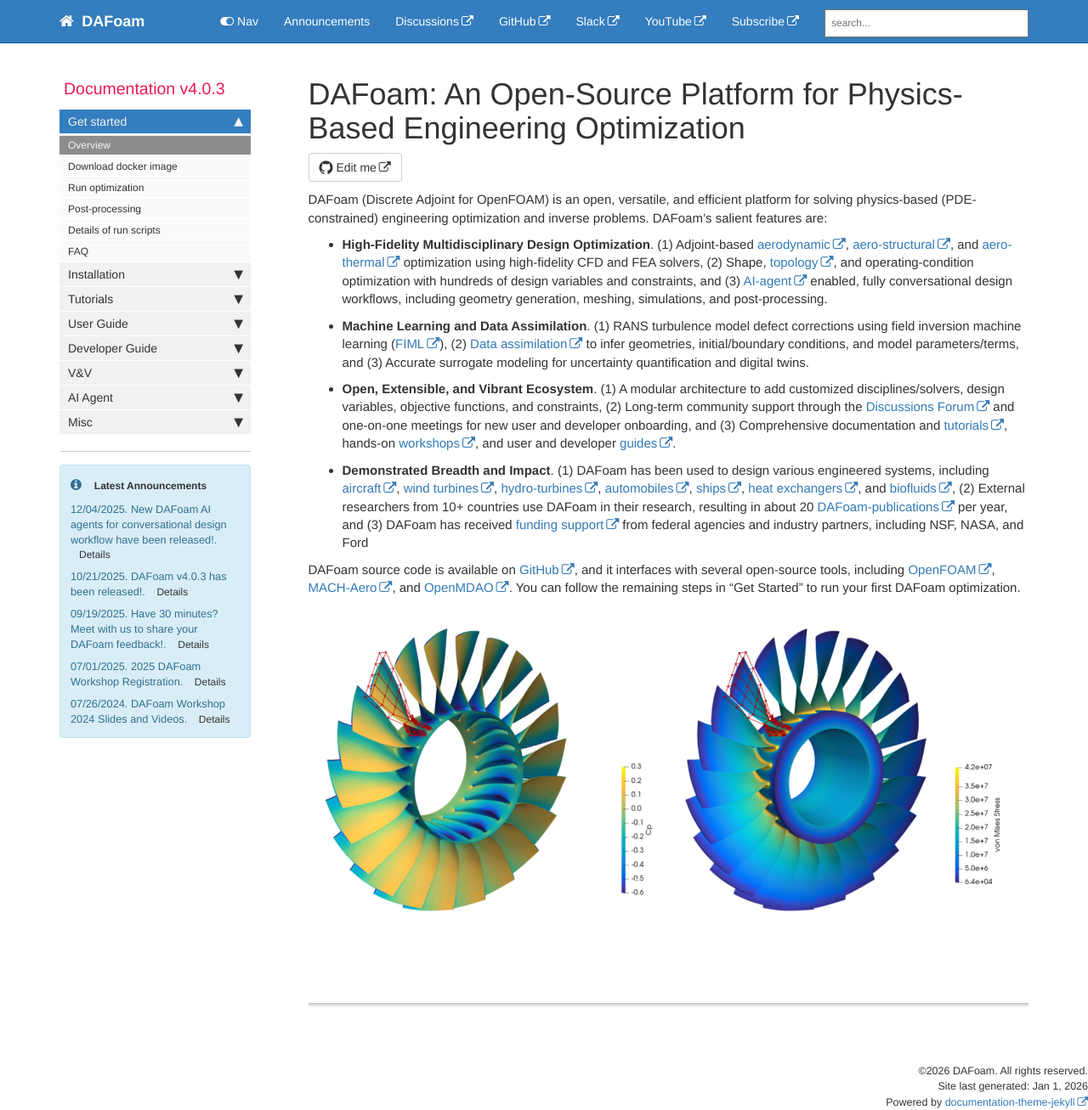
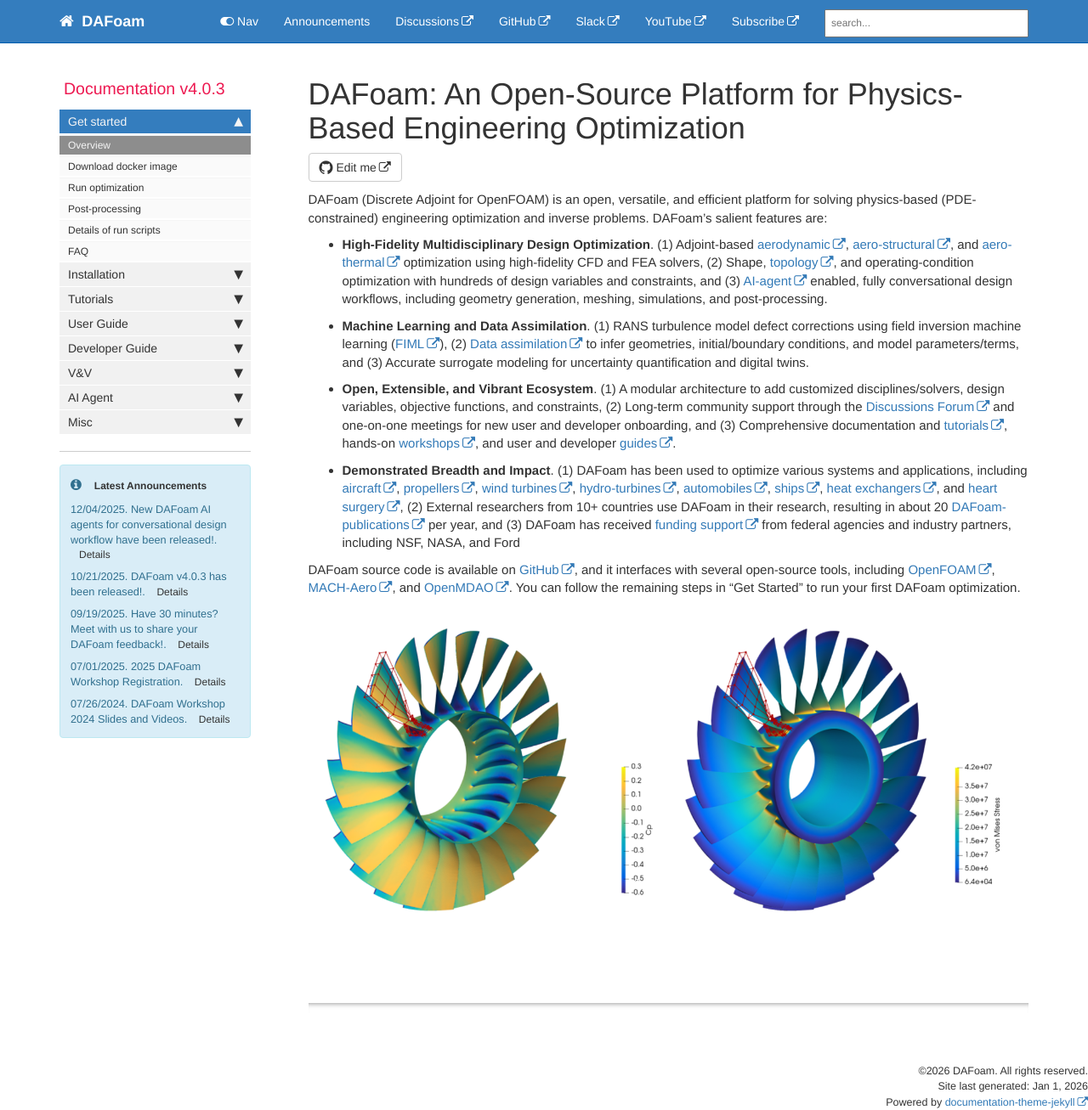
Before and after one commit to DAFoam/DAFoam.github.io, a Jekyll site: the page built from index.md, in a window 1280 px wide and 1307 px high. Shown: the whole window at 85% size. Built offline with Jekyll 4.4.1, drawn with Linux system fonts in a browser that asks for light colours; comment, search, counter and statistics services are not loaded.

Commit message:
content update

```diff
--- a/index.md
+++ b/index.md
@@ -14,7 +14,7 @@ DAFoam (Discrete Adjoint for OpenFOAM) is an open, versatile, and efficient plat
 
 - **Open, Extensible, and Vibrant Ecosystem**. (1) A modular architecture to add customized disciplines/solvers, design variables, objective functions, and constraints, (2) Long-term community support through the [Discussions Forum](https://github.com/mdolab/dafoam/discussions) and one-on-one meetings for new user and developer onboarding, and (3) Comprehensive documentation and [tutorials](https://dafoam.github.io/tutorials-overview.html), hands-on [workshops](https://dafoam.github.io/workshops.html), and user and developer [guides](https://dafoam.github.io/user-guide-overview.html).
 
-- **Demonstrated Breadth and Impact**. (1) DAFoam has been used to design various engineered systems, including [aircraft](https://doi.org/10.1016/j.ast.2022.107876), [wind turbines](https://doi.org/10.3390/pr12010022), [hydro-turbines](https://www.nature.com/articles/s41598-023-43724-4), [automobiles](https://doi.org/10.1016/j.compfluid.2018.04.012), [ships](https://doi.org/10.1016/j.compfluid.2019.104259), [heat exchangers](https://doi.org/10.1016/j.ijheatmasstransfer.2019.05.075), and [biofluids](https://www.nature.com/articles/s41598-024-74091-3), (2) External researchers from 10+ countries use DAFoam in their research, resulting in about 20 [DAFoam-publications](https://dafoam.github.io/publications.html) per year, and (3) DAFoam has received [funding support](https://dafoam.github.io/acknowledgement.html) from federal agencies and industry partners, including NSF, NASA, and Ford
+- **Demonstrated Breadth and Impact**. (1) DAFoam has been used to optimize various systems and applications, including [aircraft](https://doi.org/10.1016/j.ast.2022.107876), [propellers](https://doi.org/10.2514/6.2024-2773), [wind turbines](https://doi.org/10.3390/pr12010022), [hydro-turbines](https://www.nature.com/articles/s41598-023-43724-4), [automobiles](https://doi.org/10.1016/j.compfluid.2018.04.012), [ships](https://doi.org/10.1016/j.compfluid.2019.104259), [heat exchangers](https://doi.org/10.1016/j.ijheatmasstransfer.2019.05.075), and [heart surgery](https://www.nature.com/articles/s41598-024-74091-3), (2) External researchers from 10+ countries use DAFoam in their research, resulting in about 20 [DAFoam-publications](https://dafoam.github.io/publications.html) per year, and (3) DAFoam has received [funding support](https://dafoam.github.io/acknowledgement.html) from federal agencies and industry partners, including NSF, NASA, and Ford
 
 DAFoam source code is available on [GitHub](https://github.com/mdolab/dafoam), and it interfaces with several open-source tools, including [OpenFOAM](https://www.openfoam.com), [MACH-Aero](https://mdolab-mach-aero.readthedocs-hosted.com/en/latest/index.html), and [OpenMDAO](https://openmdao.org). You can follow the remaining steps in "Get Started" to run your first DAFoam optimization.
 
```
